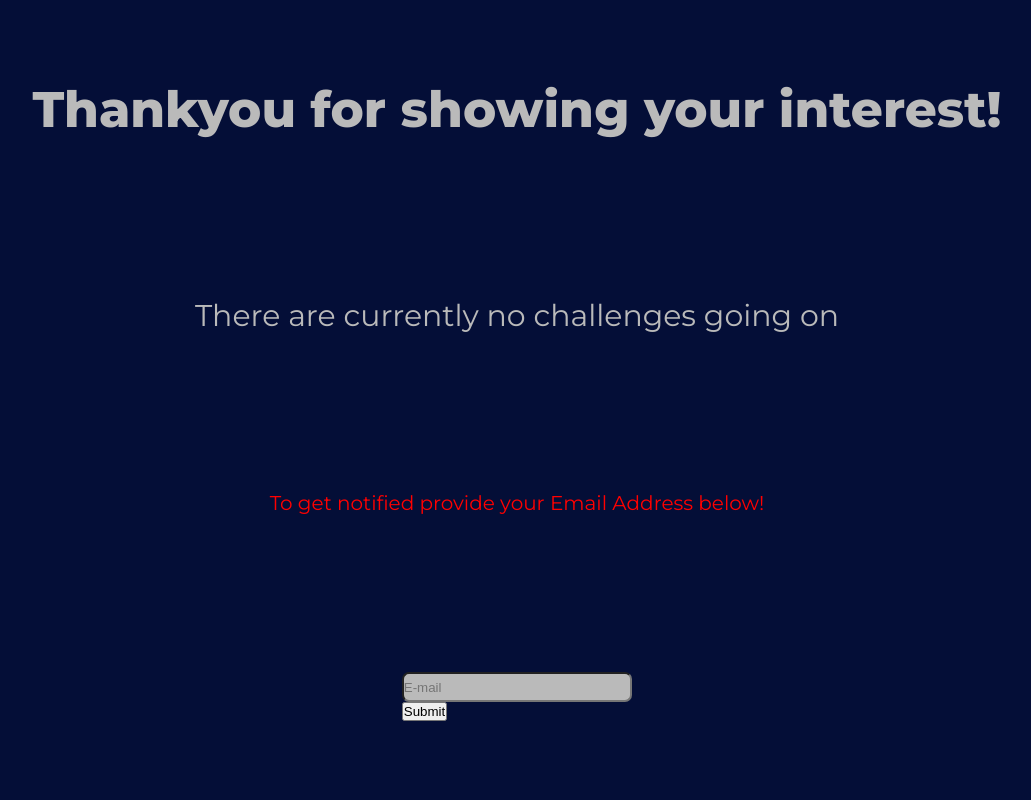
After one commit to Ashwith25/D-Bug, a PHP site: page /views/challenges.php in a window 1280 px wide. The commit adds this page. Shown: the whole page, without its empty margins (123-1154 px from the left). Run offline with PHP 8.4, Linux system fonts and the light colour scheme; the visitor is signed in with stand-in values (Sample User, id 1).

Commit message:
challenges page

```diff
--- /dev/null
+++ b/assets/challenges.css
@@ -0,0 +1,41 @@
+* {
+    box-sizing: border-box;
+    margin: 0;
+    padding: 0;
+}
+
+.main-container {
+    display: flex;
+    flex-direction: column;
+    height: 100vh;
+    width: 100%;
+    justify-content: space-around;
+    align-items: center;
+    background-color: #040e37;
+}
+
+h1 {
+    color: #bababa;
+    font-family: 'Montserrat', sans-serif;
+    font-size: 50px;
+}
+
+.para1 {
+    color: #bababa;
+    font-family: 'Montserrat', sans-serif;
+    font-size: 30px;
+
+}
+
+.para2 {
+    color: red;
+    font-family: 'Montserrat', sans-serif;
+    font-size: 20px;
+}
+
+.email {
+    background-color: #bababa;
+    height: 30px;
+    width: 100%;
+    border-radius: 7px;
+}
--- a/includes/update.php
+++ b/includes/update.php
@@ -19,6 +19,7 @@ if ($verify_pass) {
         echo "Record updated successfully";
       }
     echo '<br>Please login again to see the changes';
+
     header('refresh:2, url=..\views\home.php');
 }
 else {
--- /dev/null
+++ b/views/challenges.php
@@ -0,0 +1,31 @@
+<?php
+session_start();
+if(isset($_SESSION['user'])!=1){
+    echo"<br>Session not created.<br>Please login to continue";
+    header('refresh:2, url=..\index.php');
+    exit();
+}
+?>
+
+<!DOCTYPE html>
+<html lang="en">
+    <head>
+        <meta charset="UTF-8">
+        <meta name="viewport" content="width=device-width, initial-scale=1.0">
+        <title>D-Bug</title>
+        <link rel="shortcut icon" href="..\assets\images\favicon.ico" type="image/x-icon">
+        <link rel="stylesheet" href="..\assets\challenges.css">
+        <link href="https://fonts.googleapis.com/css?family=Montserrat:400,800" rel="stylesheet">
+    </head>
+    <body>
+        <div class="main-container">
+            <h1>Thankyou for showing your interest!</h1>
+            <p class="para1">There are currently no challenges going on</p>
+            <p class="para2">To get notified provide your Email Address below!</p>
+            <form action="..\includes\notified.php" method="POST">
+                <input type="email" class="email" placeholder="E-mail">
+                <input type="submit" class="submit" value="Submit">
+            </form>
+        </div>
+    </body>
+</html>
--- a/views/home.php
+++ b/views/home.php
@@ -30,7 +30,7 @@ if(isset($_SESSION['user'])!=1){
             </ul>
             <ul>
                 <li><a href="..\views\home.php">Practice</a></li>
-                <li><a href="#">Challenges</a></li>
+                <li><a href="..\views\challenges.php">Challenges</a></li>
                 <li><a href="..\views\certification.php">Certification</a></li>
                 <li><a href="#">Forum</a></li>
                 <li><a href="..\includes\logout.php">Logout</a></li>
```
Also changed, not shown: includes/notified.php (added).
